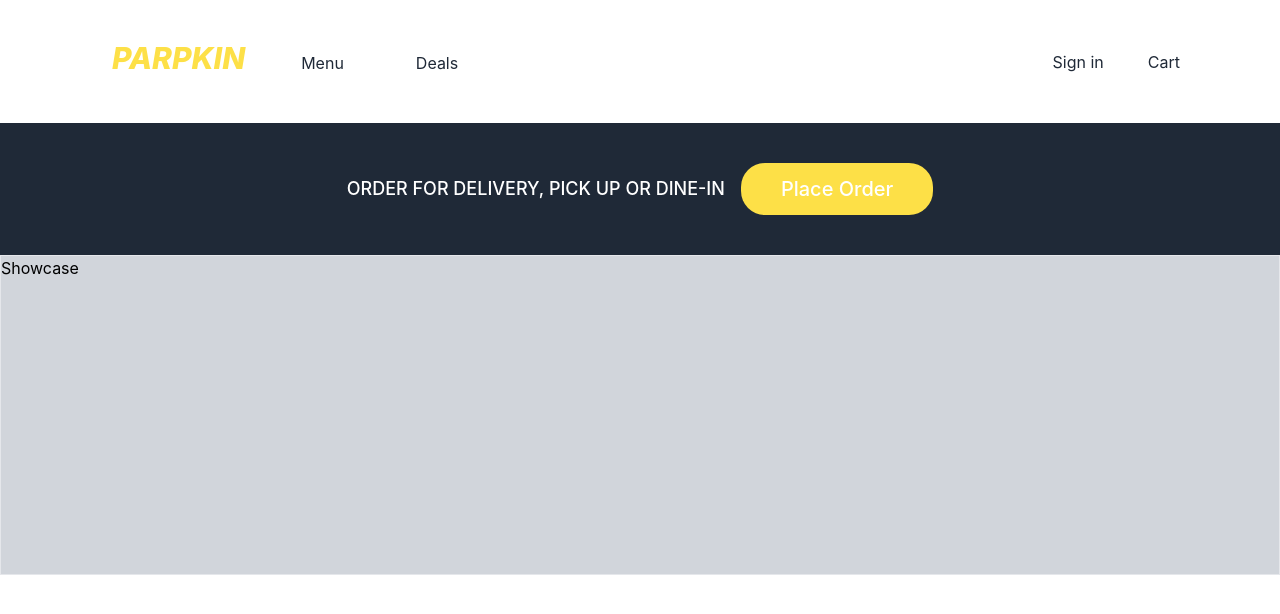
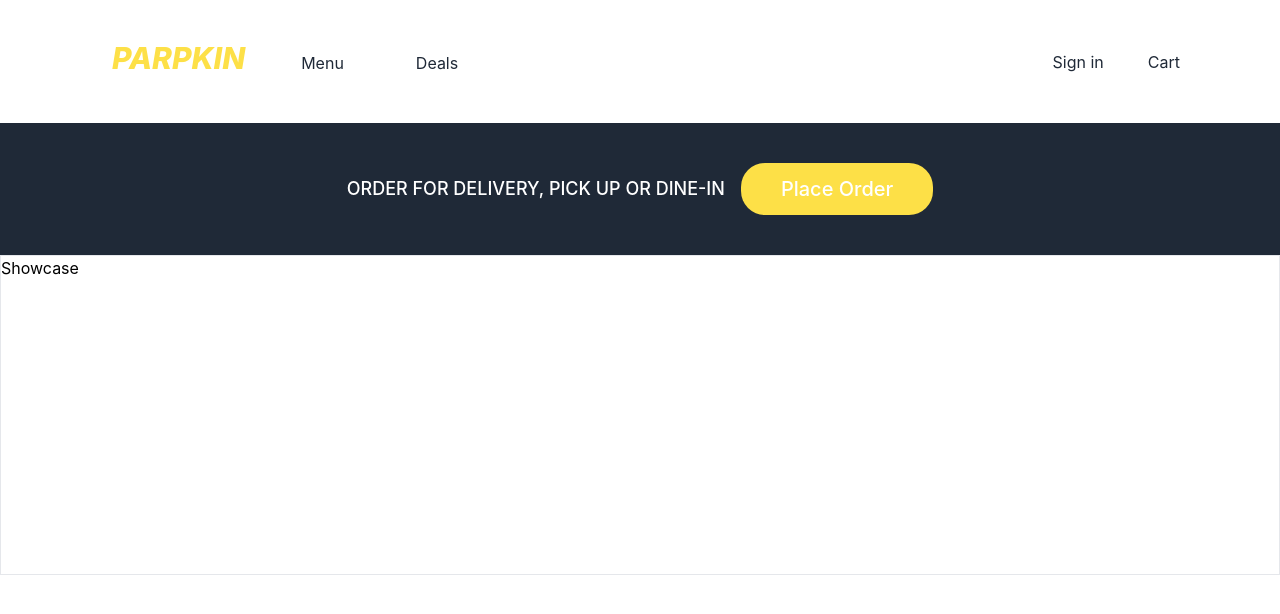
Before and after one commit to paulyeb/parpkin, a Next.js app: page / in a window 1280 px wide. Shown: the top 614 px of the page. Built offline with nearby package versions, Linux system fonts and the light colour scheme.

Commit message:
pushing to heroku

```diff
--- a/components/UserInterface/Showcase.js
+++ b/components/UserInterface/Showcase.js
@@ -1,6 +1,6 @@
 const Showcase = () => {
     return (
-        <div className="h-80 border bg-gray-300">Showcase</div>
+        <div className="h-80 border">Showcase</div>
     )
 }
 
--- a/package.json
+++ b/package.json
@@ -9,7 +9,6 @@
     "lint": "next lint"
   },
   "dependencies": {
-    "@fortawesome/react-fontawesome": "^0.1.18",
     "next": "12.1.5",
     "react": "18.0.0",
     "react-dom": "18.0.0"
```
Also changed, not shown: 1 other file (tests, documents, lock files or other folders).
